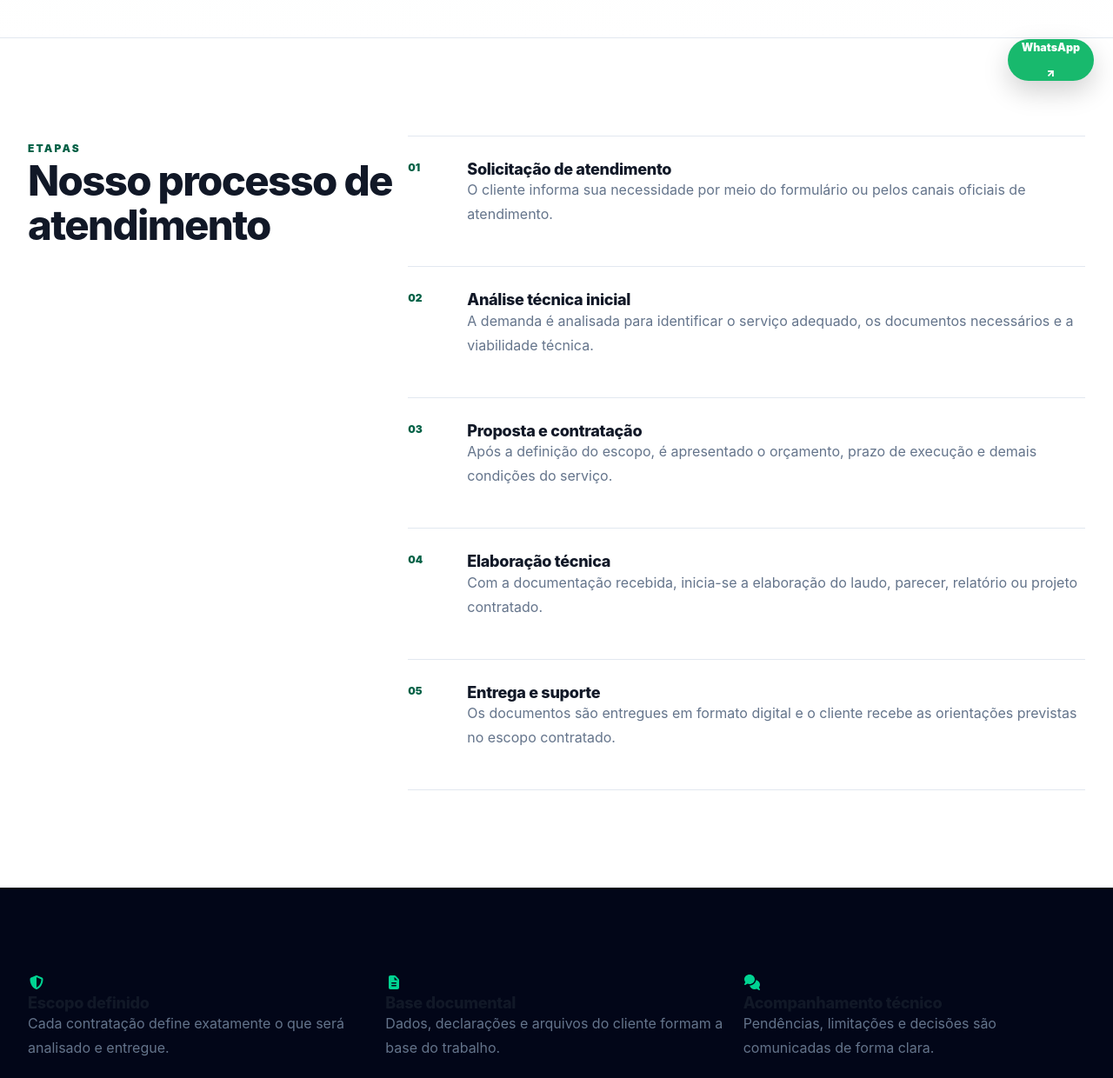
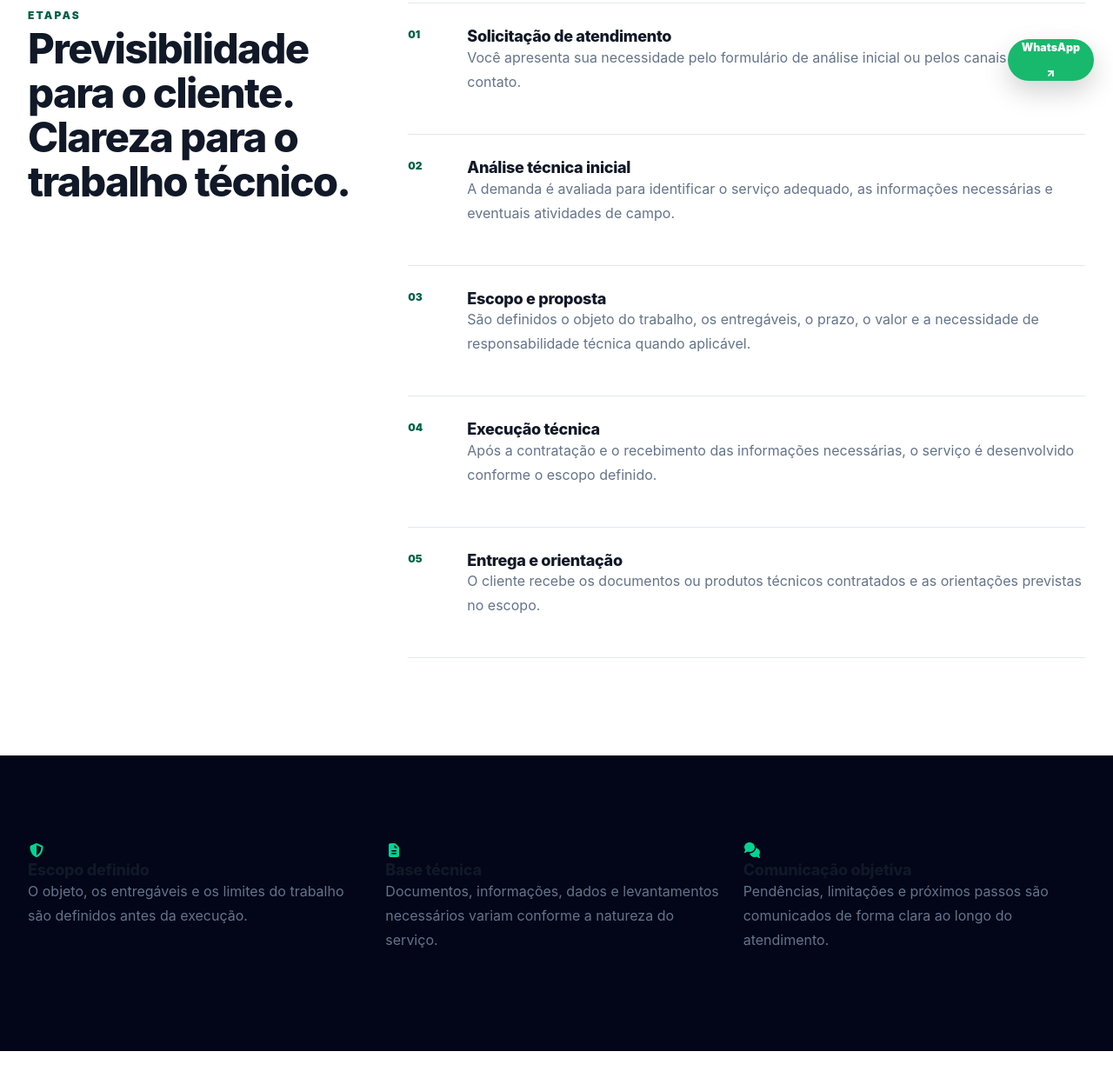
Before and after one commit to marcosmendonca/mendoncarural, an Astro site: page /como-trabalhamos in a window 1280 px wide. Shown: the part 685-1925 px from the top of the page at 87% size. Built offline with nearby package versions, Linux system fonts and the light colour scheme; Astro itself is replaced by a stand-in of ours.

Commit message:
Sprint 8: alinha metodologia ao fluxo de atendimento atual

```diff
--- a/src/pages/como-trabalhamos.astro
+++ b/src/pages/como-trabalhamos.astro
@@ -2,42 +2,16 @@
 import BaseLayout from '../layouts/BaseLayout.astro';
 import FAIcon from '../components/FAIcon.astro';
 const steps = [
-  [
-    '01',
-    'Solicitação de atendimento',
-    'O cliente informa sua necessidade por meio do formulário ou pelos canais oficiais de atendimento.'
-  ],
-  [
-    '02',
-    'Análise técnica inicial',
-    'A demanda é analisada para identificar o serviço adequado, os documentos necessários e a viabilidade técnica.'
-  ],
-  [
-    '03',
-    'Proposta e contratação',
-    'Após a definição do escopo, é apresentado o orçamento, prazo de execução e demais condições do serviço.'
-  ],
-  [
-    '04',
-    'Elaboração técnica',
-    'Com a documentação recebida, inicia-se a elaboração do laudo, parecer, relatório ou projeto contratado.'
-  ],
-  [
-    '05',
-    'Entrega e suporte',
-    'Os documentos são entregues em formato digital e o cliente recebe as orientações previstas no escopo contratado.'
-  ]
+  ['01','Solicitação de atendimento','Você apresenta sua necessidade pelo formulário de análise inicial ou pelos canais oficiais de contato.'],
+  ['02','Análise técnica inicial','A demanda é avaliada para identificar o serviço adequado, as informações necessárias e eventuais atividades de campo.'],
+  ['03','Escopo e proposta','São definidos o objeto do trabalho, os entregáveis, o prazo, o valor e a necessidade de responsabilidade técnica quando aplicável.'],
+  ['04','Execução técnica','Após a contratação e o recebimento das informações necessárias, o serviço é desenvolvido conforme o escopo definido.'],
+  ['05','Entrega e orientação','O cliente recebe os documentos ou produtos técnicos contratados e as orientações previstas no escopo.']
 ];
 ---
-<BaseLayout title="Como trabalhamos | Mendonça Consultoria Rural" description="Conheça o processo de atendimento, análise, contratação e entrega dos serviços técnicos.">
-<section class="border-b border-slate-200 bg-[linear-gradient(180deg,#f7faf8_0%,#fff_100%)]"><div class="mx-auto max-w-7xl px-5 py-20 lg:px-8 lg:py-28"><span class="text-xs font-black uppercase tracking-[.18em] text-emerald-800">Como trabalhamos</span><div class="mt-5 grid gap-10 lg:grid-cols-[1.15fr_.85fr] lg:items-end"><h1 class="text-4xl font-black leading-[1.04] tracking-[-.045em] text-slate-950 sm:text-5xl lg:text-7xl">Atendimento técnico estruturado para oferecer mais segurança em cada etapa.</h1><p class="text-lg leading-8 text-slate-600">Cada serviço segue um fluxo padronizado, desde a análise inicial até a entrega da documentação técnica, proporcionando transparência, organização e segurança para o cliente.</p></div></div></section>
-<section class="mx-auto max-w-7xl px-5 py-20 lg:px-8 lg:py-28"><div class="grid gap-14 lg:grid-cols-[.7fr_1.3fr]"><div class="lg:sticky lg:top-28 lg:self-start"><span class="text-xs font-black uppercase tracking-[.18em] text-emerald-800">Etapas</span><h2 class="mt-4 text-3xl font-black tracking-[-.035em] text-slate-950 lg:text-5xl">Nosso processo de atendimento</h2></div><ol class="divide-y divide-slate-200 border-y border-slate-200">{steps.map(([n,title,text])=><li class="grid gap-4 py-7 sm:grid-cols-[50px_1fr]"><span class="text-xs font-black text-emerald-800">{n}</span><div><h3 class="text-xl font-bold text-slate-950">{title}</h3><p class="mt-2 leading-7 text-slate-600">{text}</p></div></li>)}</ol></div></section>
-<section class="bg-slate-950 text-white"><div class="mx-auto max-w-7xl px-5 py-20 lg:px-8 lg:py-24"><div class="grid gap-14 lg:grid-cols-3"><div><FAIcon name="shield-halved" class="h-6 w-6 text-emerald-400"/><h3 class="mt-5 text-xl font-bold">Escopo definido</h3><p class="mt-3 leading-7 text-slate-400">Cada contratação define exatamente o que será analisado e entregue.</p></div><div><FAIcon name="file-lines" class="h-6 w-6 text-emerald-400"/><h3 class="mt-5 text-xl font-bold">Base documental</h3><p class="mt-3 leading-7 text-slate-400">Dados, declarações e arquivos do cliente formam a base do trabalho.</p></div><div><FAIcon name="comments" class="h-6 w-6 text-emerald-400"/><h3 class="mt-5 text-xl font-bold">Acompanhamento técnico</h3><p class="mt-3 leading-7 text-slate-400">Pendências, limitações e decisões são comunicadas de forma clara.</p></div></div></div></section>
-<section class="mx-auto max-w-7xl px-5 py-20 lg:px-8 lg:py-24"><div class="grid gap-12 lg:grid-cols-[.8fr_1.2fr]"><div><span class="text-xs font-black uppercase tracking-[.18em] text-emerald-800">Limites profissionais</span><h2 class="mt-4 text-3xl font-black tracking-[-.035em] text-slate-950">Compromisso com a responsabilidade técnica</h2></div><div class="space-y-6 text-base leading-7 text-slate-600"><p>
-Todos os serviços são desenvolvidos com base nas informações e documentos fornecidos pelo cliente, respeitando rigorosamente o escopo contratado e a legislação aplicável.
-</p>
-
-<p>
-Quando necessário, os trabalhos são acompanhados da Anotação de Responsabilidade Técnica (ART). Serviços que dependam de vistoria presencial ou levantamentos de campo são previamente avaliados antes da contratação.
-</p><a href="/contato" class="inline-flex items-center gap-2 font-bold text-emerald-800">Iniciar uma solicitação <FAIcon name="arrow-right" class="h-3.5 w-3.5" /></a></div></div></section>
+<BaseLayout title="Como trabalhamos | Mendonça Consultoria Rural" description="Conheça o processo de atendimento, análise, contratação e entrega dos serviços técnicos da Mendonça Consultoria Rural.">
+<section class="border-b border-slate-200 bg-[linear-gradient(180deg,#f7faf8_0%,#fff_100%)]"><div class="mx-auto max-w-7xl px-5 py-20 lg:px-8 lg:py-28"><span class="text-xs font-black uppercase tracking-[.18em] text-emerald-800">Como trabalhamos</span><div class="mt-5 grid gap-10 lg:grid-cols-[1.15fr_.85fr] lg:items-end"><h1 class="text-4xl font-black leading-[1.04] tracking-[-.045em] text-slate-950 sm:text-5xl lg:text-7xl">Um processo claro da primeira conversa à entrega técnica.</h1><p class="text-lg leading-8 text-slate-600">Cada demanda é analisada individualmente para que o serviço, o escopo e as etapas sejam definidos antes do início do trabalho.</p></div></div></section>
+<section class="mx-auto max-w-7xl px-5 py-20 lg:px-8 lg:py-28"><div class="grid gap-14 lg:grid-cols-[.7fr_1.3fr]"><div class="lg:sticky lg:top-28 lg:self-start"><span class="text-xs font-black uppercase tracking-[.18em] text-emerald-800">Etapas</span><h2 class="mt-4 text-3xl font-black tracking-[-.035em] text-slate-950 lg:text-5xl">Previsibilidade para o cliente. Clareza para o trabalho técnico.</h2></div><ol class="divide-y divide-slate-200 border-y border-slate-200">{steps.map(([n,title,text])=><li class="grid gap-4 py-7 sm:grid-cols-[50px_1fr]"><span class="text-xs font-black text-emerald-800">{n}</span><div><h3 class="text-xl font-bold text-slate-950">{title}</h3><p class="mt-2 leading-7 text-slate-600">{text}</p></div></li>)}</ol></div></section>
+<section class="bg-slate-950 text-white"><div class="mx-auto max-w-7xl px-5 py-20 lg:px-8 lg:py-24"><div class="grid gap-14 lg:grid-cols-3"><div><FAIcon name="shield-halved" class="h-6 w-6 text-emerald-400"/><h3 class="mt-5 text-xl font-bold">Escopo definido</h3><p class="mt-3 leading-7 text-slate-400">O objeto, os entregáveis e os limites do trabalho são definidos antes da execução.</p></div><div><FAIcon name="file-lines" class="h-6 w-6 text-emerald-400"/><h3 class="mt-5 text-xl font-bold">Base técnica</h3><p class="mt-3 leading-7 text-slate-400">Documentos, informações, dados e levantamentos necessários variam conforme a natureza do serviço.</p></div><div><FAIcon name="comments" class="h-6 w-6 text-emerald-400"/><h3 class="mt-5 text-xl font-bold">Comunicação objetiva</h3><p class="mt-3 leading-7 text-slate-400">Pendências, limitações e próximos passos são comunicados de forma clara ao longo do atendimento.</p></div></div></div></section>
+<section class="mx-auto max-w-7xl px-5 py-20 lg:px-8 lg:py-24"><div class="grid gap-12 lg:grid-cols-[.8fr_1.2fr]"><div><span class="text-xs font-black uppercase tracking-[.18em] text-emerald-800">Responsabilidade técnica</span><h2 class="mt-4 text-3xl font-black tracking-[-.035em] text-slate-950">Cada serviço possui exigências próprias.</h2></div><div class="space-y-6 text-base leading-7 text-slate-600"><p>Os trabalhos são desenvolvidos de acordo com o escopo contratado e com as informações técnicas disponíveis. A documentação necessária e a forma de execução dependem da natureza de cada demanda.</p><p>Quando aplicável, o serviço poderá envolver Anotação de Responsabilidade Técnica (ART), vistoria, medição, levantamento ou outra atividade de campo. Essas necessidades são identificadas durante a análise inicial.</p><p>A contratação de um serviço técnico não representa garantia de aprovação por instituição financeira, órgão público ou entidade responsável pela análise do processo.</p><a href="/orcamento" class="inline-flex items-center gap-2 font-bold text-emerald-800">Solicitar análise inicial <FAIcon name="arrow-right" class="h-3.5 w-3.5" /></a></div></div></section>
 </BaseLayout>
```
